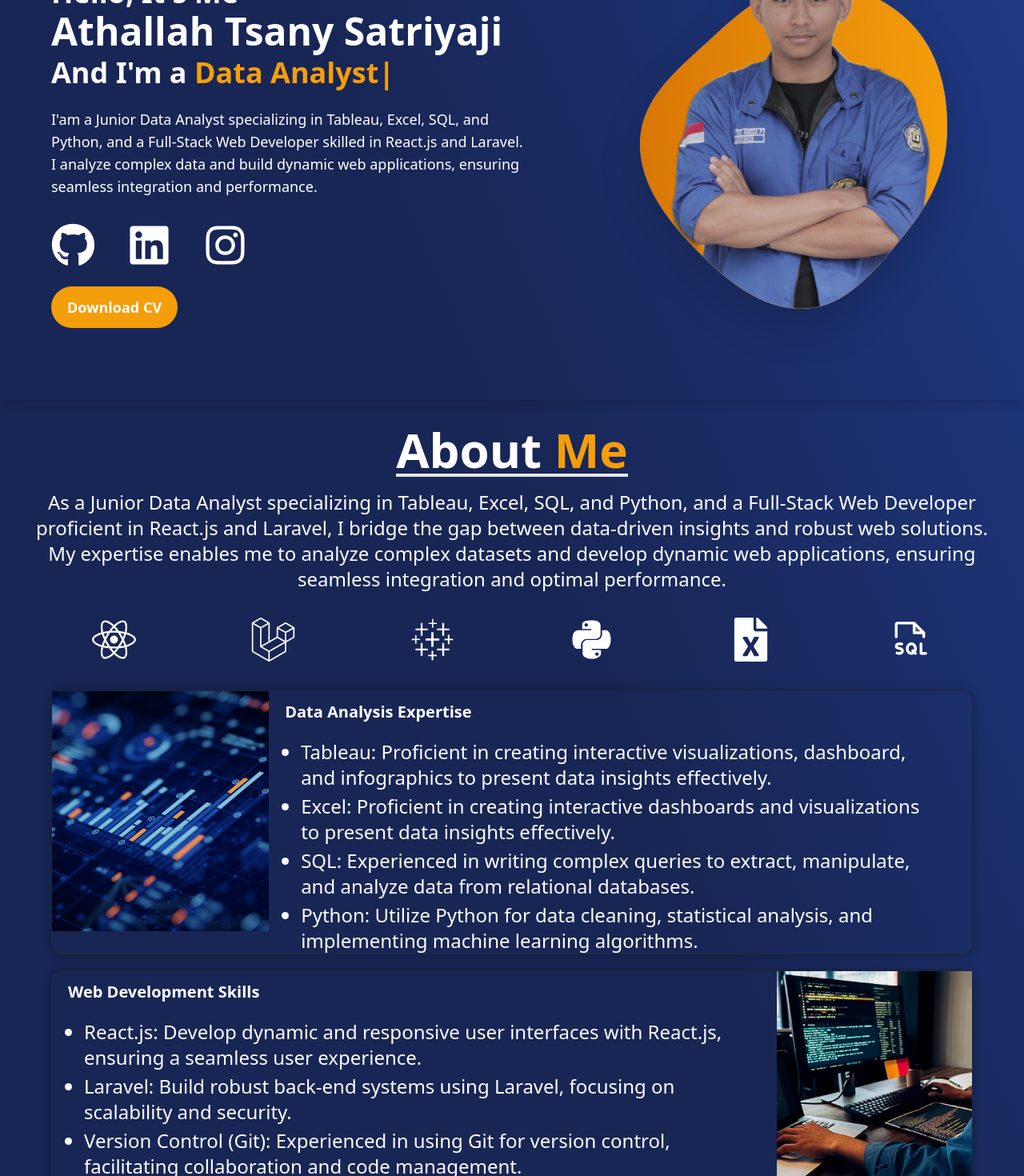
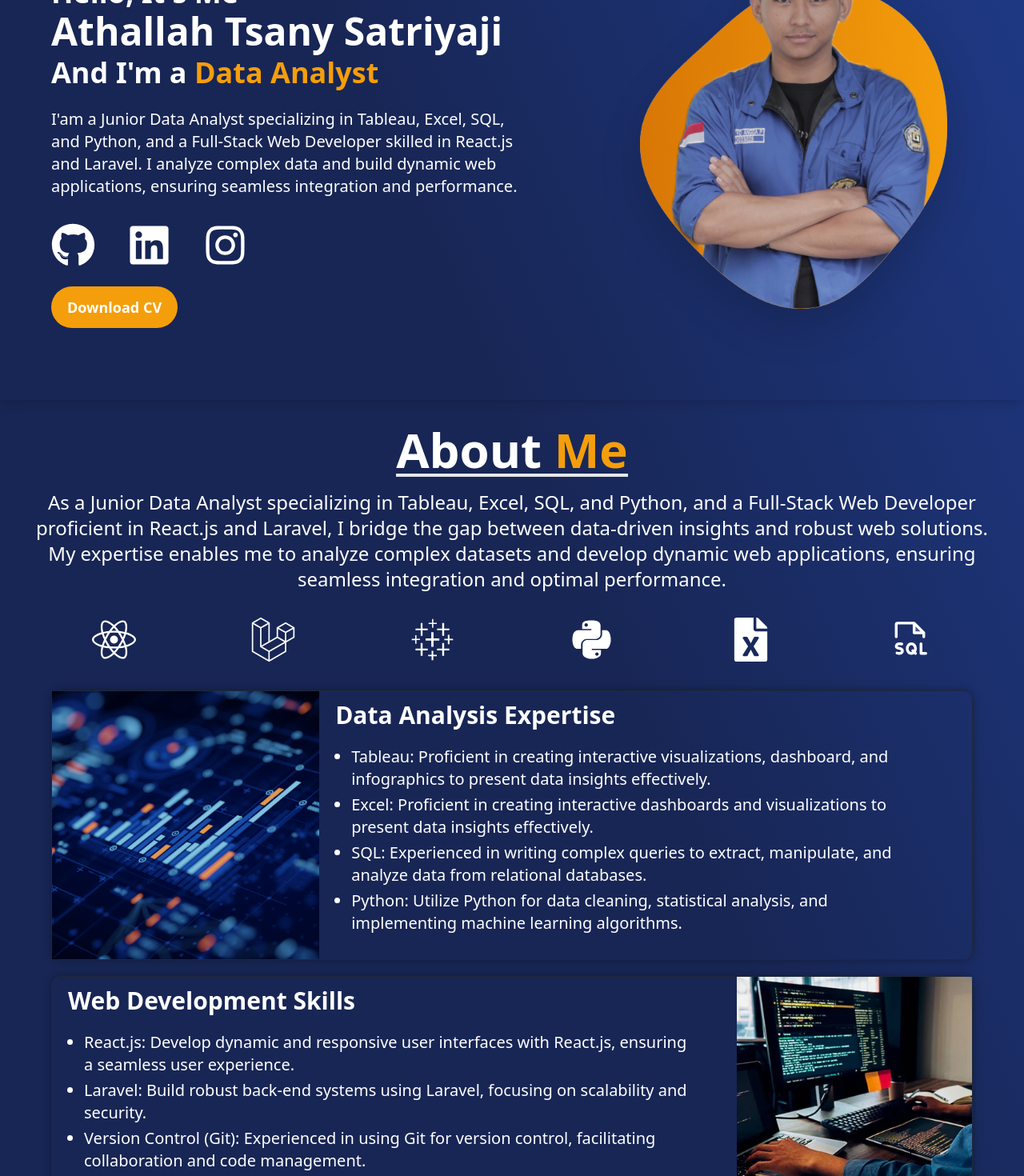
Before and after one commit to athallahdx/portofolio_web, a React (Vite) app: page / in a window 1280 px wide. Shown: the part 300-1770 px from the top of the page at 80% size. Built offline with nearby package versions, Linux system fonts and the light colour scheme.

Commit message:
fix responsive

```diff
--- a/src/landingPage/AboutMe.jsx
+++ b/src/landingPage/AboutMe.jsx
@@ -79,12 +79,12 @@ import TechStackLogos from "./TechStackLogos";
                         }`}
                     >
                         <div className="picture1 w-full justify-items-center sm:pt-3 lg:pt-0 lg:w-auto lg:max-w-lg">
-                            <img src={data1} className="w-[25rem] h-auto rounded-t-xl sm:mt-3 lg:mt-0 sm:rounded-2xl sm:object-cover object-center lg:rounded-none lg:h-[300px] lg:w-auto" alt="" />
+                            <img src={data1} className="w-[25rem] h-auto rounded-t-xl sm:mt-3 lg:mt-0 sm:rounded-2xl sm:object-cover object-center lg:rounded-none lg:h-[300px] lg:w-auto xl:h-[335px]" alt="" />
                         </div>
-                        <div className="desc1 ms-5 pb-5 md:pb-0 pe-4 lg:pe-12">
-                            <p className="text-xl md:text-xl py-2 text-center md:max-lg:text-3xl lg:text-left 2xl:text-3xl font-bold mdp:max-lg:mb-1 md:py-3 mdp:max-lg:mt-1 lg:mb-2  2xl:mb-3">Data Analysis Expertise</p>
+                        <div className="desc1 ms-5 pb-5 md:pb-0 pe-4 lg:pe-12 xl:pb-5">
+                            <p className="text-xl md:text-xl py-2 text-center md:max-lg:text-3xl lg:text-left xl:text-3xl font-bold mdp:max-lg:mb-1 md:py-3 mdp:max-lg:mt-1 lg:mb-2  2xl:mb-3">Data Analysis Expertise</p>
 
-                            <ul className="list-disc list-outside text-sm xs:text-base md:text-xl mdp:text-2xl 2xl:text-[22px] 2xl:space-y-3 space-y-1 mdp:max-lg:space-y-2 pl-5">
+                            <ul className="list-disc list-outside text-sm xs:text-base md:text-xl mdp:text-2xl xl:text-xl 2xl:text-[22px] 2xl:space-y-3 space-y-1 mdp:max-lg:space-y-2 pl-5">
                                 <li> <span className="font-bold md:font-medium">Tableau: </span> Proficient in creating interactive visualizations, dashboard, and infographics to present data insights effectively.</li>
                                 <li> <span className="font-bold md:font-medium">Excel: </span> Proficient in creating interactive dashboards and visualizations to present data insights effectively.</li>
                                 <li> <span className="font-bold md:font-medium">SQL: </span> Experienced in writing complex queries to extract, manipulate, and analyze data from relational databases.</li>
@@ -101,9 +101,9 @@ import TechStackLogos from "./TechStackLogos";
                         }`}
                     >
                         <div className="desc1 ms-5 pb-5 md:pb-0 pe-4 lg:pe-8 xl:pe-12 lg:pb-4">
-                            <p className="text-xl md:text-xl py-2 text-center md:max-lg:text-3xl lg:text-left 2xl:text-3xl font-bold mdp:max-lg:mb-1  md:py-3 mdp:max-lg:mt-1 lg:mb-2 2xl:mb-3">Web Development Skills</p>
+                            <p className="text-xl md:text-xl py-2 text-center md:max-lg:text-3xl lg:text-left xl:text-3xl font-bold mdp:max-lg:mb-1  md:py-3 mdp:max-lg:mt-1 lg:mb-2 2xl:mb-3">Web Development Skills</p>
 
-                            <ul className="list-disc list-outside text-sm xs:text-base md:text-xl mdp:text-2xl 2xl:text-[22px] 2xl:space-y-3 space-y-1 mdp:max-lg:space-y-2 xl:pb-3 pl-5">
+                            <ul className="list-disc list-outside text-sm xs:text-base md:text-xl mdp:text-2xl xl:text-xl 2xl:text-[22px] 2xl:space-y-3 space-y-1 mdp:max-lg:space-y-2 xl:pb-3 pl-5">
                                 <li><span className="font-bold md:font-medium">React.js: </span> Develop dynamic and responsive user interfaces with React.js, ensuring a seamless user experience.</li>
                                 <li><span className="font-bold md:font-medium">Laravel: </span> Build robust back-end systems using Laravel, focusing on scalability and security.</li>
                                 <li><span className="font-bold md:font-medium">Version Control (Git): </span> Experienced in using Git for version control, facilitating collaboration and code management.</li>
@@ -111,7 +111,7 @@ import TechStackLogos from "./TechStackLogos";
                             </ul>
                         </div>
                         <div className="picture2 w-full justify-items-center sm:pt-3 lg:pt-0 lg:w-auto lg:max-w-lg">
-                            <img src={dev1} className="w-[25rem] h-auto rounded-t-xl sm:mt-3 lg:mt-0 sm:rounded-2xl sm:object-cover object-center lg:rounded-none lg:h-[310px] xl:h-[290px] xl:w- lg:w-auto" alt="" />
+                            <img src={dev1} className="w-[25rem] h-auto rounded-t-xl sm:mt-3 lg:mt-0 sm:rounded-2xl sm:object-cover object-center lg:rounded-none lg:h-[310px] 2xl:h-[300px] xl:w- lg:w-auto" alt="" />
                         </div>
                     </div>
                 </div>
--- a/src/landingPage/Profile.jsx
+++ b/src/landingPage/Profile.jsx
@@ -36,7 +36,7 @@ export default function Profile() {
         </p>
         <p className='
           max-w-3xl font-medium mt-2 lg mbl:mt-6 px-4 lg:px-0 lg:leading-7
-          text-base mbl:text-base sm:text-xl md:text-xl mdp:text-2xl lg:text-lg 2xl:text-xl pt-0
+          text-base mbl:text-base sm:text-xl md:text-xl mdp:text-2xl lg:text-lg xl:text-xl 2xl:text-xl pt-0
         '>
           <span className='hidden lg:inline'>
             I&apos;am a Junior Data Analyst specializing in Tableau, Excel, SQL, and Python, and a Full-Stack Web Developer
```
